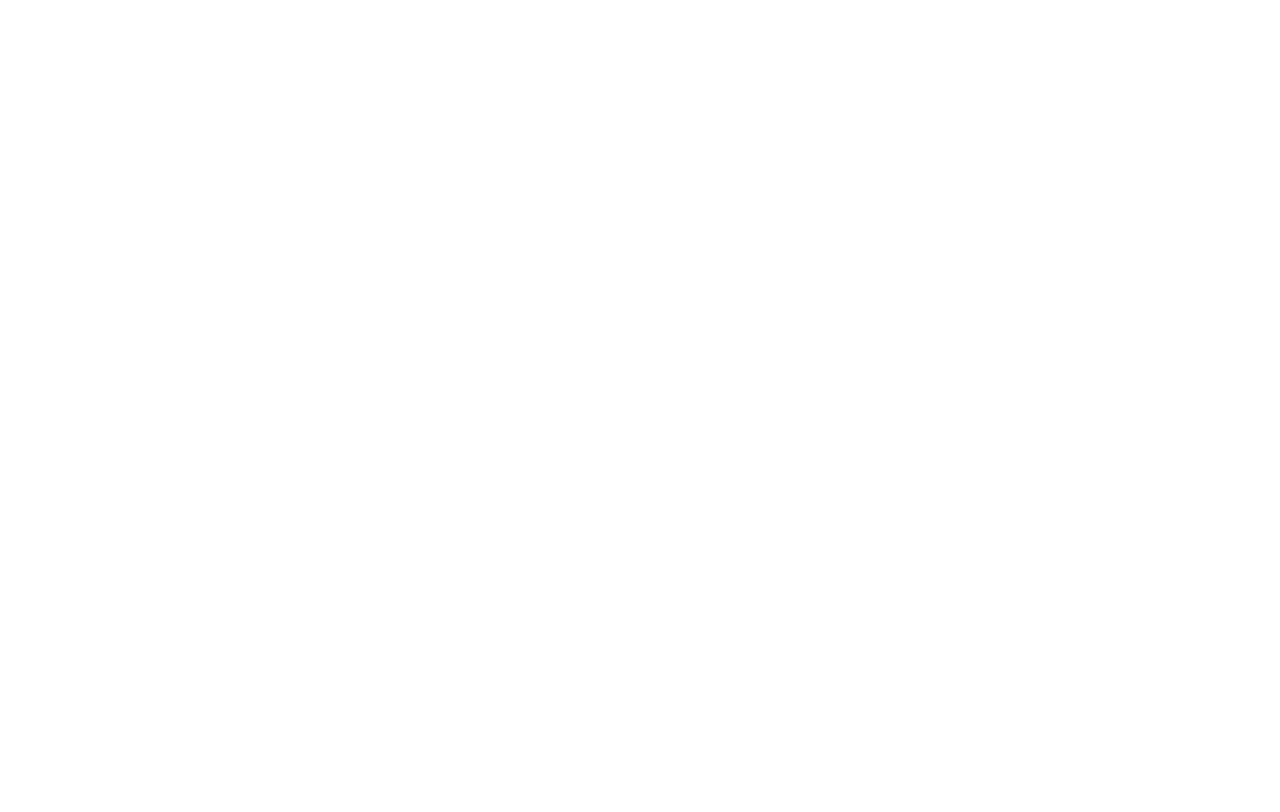
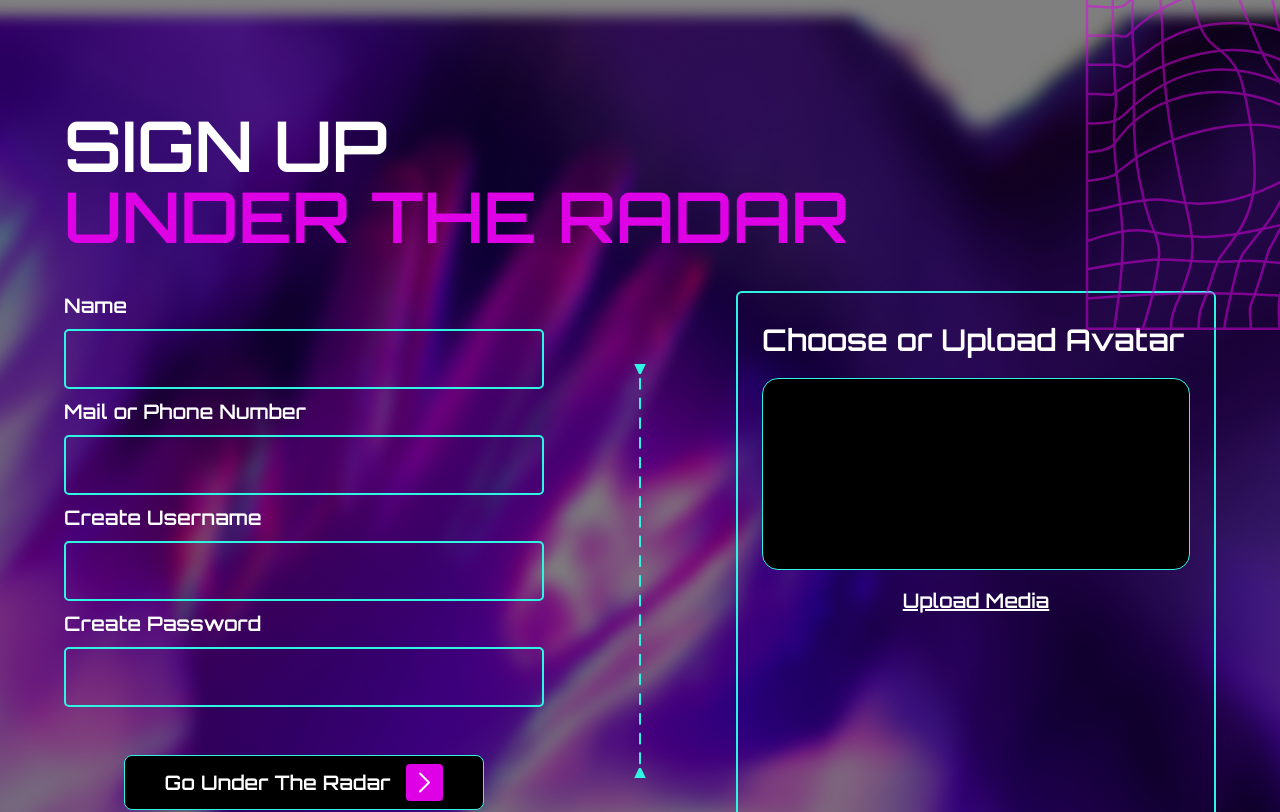
Before and after one commit to shaheergg/undertheradar, a React (Vite) app: page /register in a window 1280 px wide. Before the commit this address had no page. Shown: the top 812 px of the page. Built offline with nearby package versions, Linux system fonts and the light colour scheme.

Commit message:
login/sign up

```diff
--- a/src/App.jsx
+++ b/src/App.jsx
@@ -1,11 +1,15 @@
 import { Route, Routes } from "react-router-dom";
 import "./App.css";
 import Home from "./pages/Home";
+import Login from "./pages/Login";
+import Register from "./pages/Register";
 function App() {
   return (
     <>
       <Routes>
         <Route path="/" element={<Home />} />
+        <Route path="/login" element={<Login />} />
+        <Route path="/register" element={<Register />} />
       </Routes>
     </>
   );
--- a/src/components/home/HeroSection.jsx
+++ b/src/components/home/HeroSection.jsx
@@ -37,8 +37,8 @@
               />
             </svg>
             <div className="flex items-start">
-              <button
-                href="/"
+              <a
+                href="#about"
                 className="p-4 bg-transparent border-2 rounded hover:text-black text-green hover:bg-green border-green"
               >
                 <svg
@@ -56,7 +56,7 @@
                     stroke-linejoin="round"
                   />
                 </svg>
-              </button>
+              </a>
             </div>
           </div>
         </div>
--- /dev/null
+++ b/src/pages/Login.jsx
@@ -0,0 +1,89 @@
+import React from "react";
+import Arrow2 from "../assets/arrow-2.svg";
+import { Link } from "react-router-dom";
+import netSVG from "../assets/svgs/net.svg";
+const Login = () => {
+  return (
+    <div className="overflow-hidden font-orbitron md:px-0 px-4 z-40 relative flex items-center py-10 min-h-[120vh] bg-4">
+      <div className="w-full max-w-6xl mx-auto">
+        <h2 className="leading-[70.7px] text-white font-semibold flex-1 text-[70px] font-orbitron">
+          SIGN IN/ SIGN UP <br />
+          <span className="text-accent">UNDER THE RADAR</span>
+        </h2>
+        <div className="grid grid-cols-6 gap-4 py-10 md:grid-cols-12">
+          <div className="col-span-6">
+            <form className="w-full space-y-8">
+              <div className="w-full space-y-2">
+                <label
+                  htmlFor="username"
+                  className="font-semibold  text-white text-[20px]"
+                >
+                  Username
+                </label>
+                <input
+                  type="text"
+                  id="username"
+                  className="bg-transparent text-white py-4 px-4 border-[2px] border-green rounded-[5px] outline-none w-full"
+                />
+              </div>
+              <div className="w-full space-y-2">
+                <label
+                  htmlFor="password"
+                  className="font-semibold text-white text-[20px]"
+                >
+                  Password
+                </label>
+                <input
+                  type="password"
+                  id="password"
+                  className="bg-transparent text-white py-4 px-4 border-[2px] border-green rounded-[5px] outline-none w-full"
+                />
+              </div>
+              <div className="flex items-center justify-center w-full py-10">
+                <button className="flex items-center gap-4 px-10 py-2 bg-black rounded-lg">
+                  <span className="font-semibold text-white">SIGN IN</span>
+                  <div className="p-2 rounded hover:ring-2 ring-green bg-accent">
+                    <svg
+                      width="21"
+                      height="21"
+                      viewBox="0 0 12 21"
+                      fill="none"
+                      xmlns="http://www.w3.org/2000/svg"
+                    >
+                      <path
+                        d="M1.5 1.5L10.5 10.5L1.5 19.5"
+                        stroke="white"
+                        stroke-width="2"
+                        stroke-linecap="round"
+                        stroke-linejoin="round"
+                      />
+                    </svg>
+                  </div>
+                </button>
+              </div>
+            </form>
+          </div>
+          <div className="absolute hidden md:flex right-56 bottom-2">
+            <img src={Arrow2} alt="" />
+          </div>
+          <div className="flex flex-col items-center justify-center col-span-6 gap-4">
+            <Link
+              to="/register"
+              className="px-10 py-2 text-white text-[28px] bg-black border rounded-2xl border-green"
+            >
+              SIGN UP
+            </Link>
+            <p className="text-[20px] text-white max-w-[170px] font-semibold">
+              Don’t have an account?
+            </p>
+          </div>
+        </div>
+      </div>
+      <div className="absolute right-0 hidden md:flex -top-72">
+        <img src={netSVG} alt="" />
+      </div>
+    </div>
+  );
+};
+
+export default Login;
--- /dev/null
+++ b/src/pages/Register.jsx
@@ -0,0 +1,122 @@
+import React from "react";
+import Arrow2 from "../assets/arrow-2.svg";
+import netSVG from "../assets/svgs/net.svg";
+const Register = () => {
+  return (
+    <div className="overflow-hidden font-orbitron md:px-0 px-4 z-40 relative flex items-center py-10 min-h-[120vh] bg-4">
+      <div className="w-full max-w-6xl mx-auto">
+        <h2 className="leading-[70.7px] text-white font-semibold flex-1 text-[70px] font-orbitron">
+          SIGN UP <br />
+          <span className="text-accent">UNDER THE RADAR</span>
+        </h2>
+        <div className="grid grid-cols-5 gap-4 pt-10 md:gap-0 md:grid-cols-12">
+          <div className="col-span-5">
+            <form className="w-full space-y-2">
+              <div className="w-full space-y-2">
+                <label
+                  htmlFor="name"
+                  className="font-semibold  text-white text-[20px]"
+                >
+                  Name
+                </label>
+                <input
+                  type="text"
+                  id="name"
+                  className="bg-transparent text-white py-4 px-4 border-[2px] border-green rounded-[5px] outline-none w-full"
+                />
+              </div>
+              <div className="w-full space-y-2">
+                <label
+                  htmlFor="phone"
+                  className="font-semibold text-white text-[20px]"
+                >
+                  Mail or Phone Number
+                </label>
+                <input
+                  type="text"
+                  id="phone"
+                  className="bg-transparent text-white py-4 px-4 border-[2px] border-green rounded-[5px] outline-none w-full"
+                />
+              </div>
+              <div className="w-full space-y-2">
+                <label
+                  htmlFor="phone"
+                  className="font-semibold text-white text-[20px]"
+                >
+                  Create Username
+                </label>
+                <input
+                  type="text"
+                  id="phone"
+                  className="bg-transparent text-white py-4 px-4 border-[2px] border-green rounded-[5px] outline-none w-full"
+                />
+              </div>
+              <div className="w-full space-y-2">
+                <label
+                  htmlFor="phone"
+                  className="font-semibold text-white text-[20px]"
+                >
+                  Create Password
+                </label>
+                <input
+                  type="password"
+                  id="phone"
+                  className="bg-transparent text-white py-4 px-4 border-[2px] border-green rounded-[5px] outline-none w-full"
+                />
+              </div>
+
+              <div className="flex items-center justify-center w-full py-10">
+                <button className="flex items-center gap-4 px-10 py-2 bg-black border rounded-lg border-green">
+                  <span className="font-semibold text-[20px] text-white">
+                    Go Under The Radar
+                  </span>
+                  <div className="p-2 rounded hover:ring-2 ring-green bg-accent">
+                    <svg
+                      width="21"
+                      height="21"
+                      viewBox="0 0 12 21"
+                      fill="none"
+                      xmlns="http://www.w3.org/2000/svg"
+                    >
+                      <path
+                        d="M1.5 1.5L10.5 10.5L1.5 19.5"
+                        stroke="white"
+                        stroke-width="2"
+                        stroke-linecap="round"
+                        stroke-linejoin="round"
+                      />
+                    </svg>
+                  </div>
+                </button>
+              </div>
+            </form>
+          </div>
+          <div className="items-center justify-center hidden w-full col-span-2 md:flex">
+            <img src={Arrow2} alt="" />
+          </div>
+          <div className="col-span-5 border-2 rounded-md border-green">
+            <div className="p-6 space-y-4 text-white">
+              <h2 className="text-[30px] font-semibold">
+                Choose or Upload Avatar
+              </h2>
+              <div className="h-48 p-4 bg-black border border-green rounded-2xl"></div>
+              <div className="flex items-center justify-center">
+                <button>
+                  <span className="text-[20px] underline font-semibold">
+                    Upload Media
+                  </span>
+                </button>
+              </div>
+              <div className="h-20"></div>
+            </div>
+          </div>
+        </div>
+      </div>
+      <div className="absolute hidden -right-28 md:flex -top-72">
+        <img src={netSVG} alt="" />
+      </div>
+    </div>
+  );
+};
+
+export default Register;
```
Also changed, not shown: src/assets/svgs/net.svg (added).
